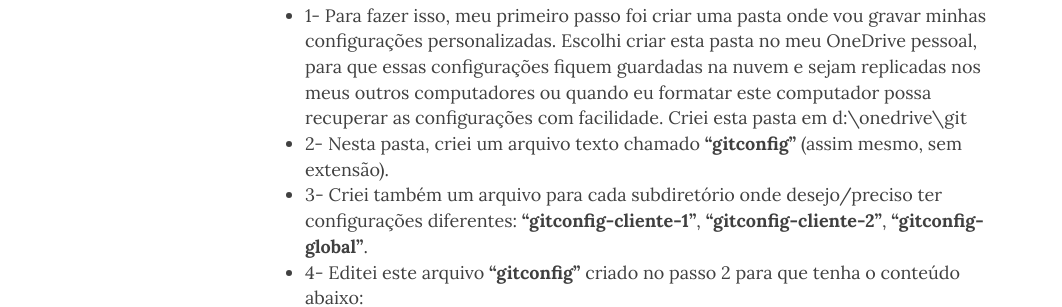
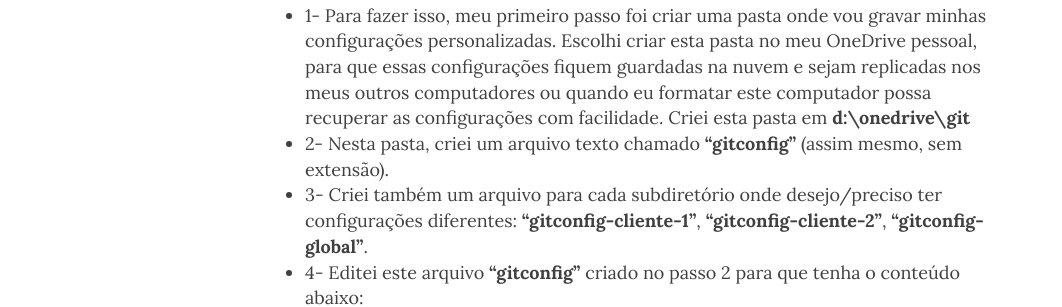
Before and after one commit to kelps/kelps.github.io, a Jekyll site: the page built from _posts/2021-08-24-git-usuario-diferente-subdiretorio.md, in a window 1280 px wide and 1400 px high, scrolled down 1027 px. Shown: the part 256-563 px from the top of the window, without its empty margins (0-1062 px from the left). Built offline with Jekyll 4.4.1, drawn with Linux system fonts in a browser that asks for light colours; nearby versions of some CDN libraries; some of the changed text lies outside the part shown.

````diff
--- a/_posts/2021-08-24-git-usuario-diferente-subdiretorio.md
+++ b/_posts/2021-08-24-git-usuario-diferente-subdiretorio.md
@@ -21,7 +21,7 @@ Supondo que tenho no meu computador a seguinte estrutura de pastas:
 
 Nesta estrutura, desejo baixar todos os repositórios de projetos de cada cliente em sua própria pasta e tudo que for github onde eu fizer contribuições pessoais, nas pasta github. Quero que todos os commits nos repositórios do github utilizem o email que uso no github e os projetos de cada cliente utilizem os e-mails que das credenciais que cada cliente me forneceu.
 
-- 1- Para fazer isso, meu primeiro passo foi criar uma pasta onde vou gravar minhas configurações personalizadas. Escolhi criar esta pasta no meu OneDrive pessoal, para que essas configurações fiquem guardadas na nuvem e sejam replicadas nos meus outros computadores ou quando eu formatar este computador possa recuperar as configurações com facilidade. Criei esta pasta em d:\onedrive\git
+- 1- Para fazer isso, meu primeiro passo foi criar uma pasta onde vou gravar minhas configurações personalizadas. Escolhi criar esta pasta no meu OneDrive pessoal, para que essas configurações fiquem guardadas na nuvem e sejam replicadas nos meus outros computadores ou quando eu formatar este computador possa recuperar as configurações com facilidade. Criei esta pasta em **d:\onedrive\git**
 - 2- Nesta pasta, criei um arquivo texto chamado **"gitconfig"** (assim mesmo, sem extensão).
 - 3- Criei também um arquivo para cada subdiretório onde desejo/preciso ter configurações diferentes: **"gitconfig-cliente-1"**, **"gitconfig-cliente-2"**, **"gitconfig-global"**.
 - 4- Editei este arquivo **"gitconfig"** criado no passo 2 para que tenha o conteúdo abaixo:
@@ -66,14 +66,14 @@ Nesta estrutura, desejo baixar todos os repositórios de projetos de cada client
 	defaultbranch = principal
 ```
 
-- 8- Editei o arquivo de configurações padrão do git do meu usuário no computador para importar o **"gitconfig"** criado acima. Este arquivo fica em **"%homepath%\.gitconfig"**. Se não existir o arquivo **".gitconfig"** na pasta **"%homepath%"** do seu computador (Windows), pode criar ele, mas isso provavelmente significa que o Git não está instalado corretamente para o usuário atual ou que não foi usado ainda. Neste arquivo eu apenas acrescentei no final as informações abaixo:
+- 8- Editei o arquivo de configurações padrão do git do meu usuário no computador para importar o **"gitconfig"** criado acima. Este arquivo fica em **"%homepath%\\.gitconfig"**. Se não existir o arquivo **".gitconfig"** na pasta **"%homepath%"** do seu computador (Windows), pode criar ele, mas isso provavelmente significa que o Git não está instalado corretamente para o usuário atual ou que não foi usado ainda. Neste arquivo eu apenas acrescentei no final as informações abaixo:
 
 ```
 [include]
 	path = d:/onedrive/git/gitconfig
 ```
 
-Após seguidos esses passos, o arquivo de configuração padrão **"%homepath%\.gitconfig"** estará importando as configurações do **"gitconfig"** que se encontra na pasta que criei no meu OneDrive. Este por usa vez, importa as configurações do arquivo **"gitconfig-global"** e logo na sequencia faz 2 importações condicionais das configurações específicas de cada cliente. A condição que criei para as importações condicionais foi com base no diretório onde cada repositório de cliente se encontra.
+Após seguidos esses passos, o arquivo de configuração padrão **"%homepath%\\.gitconfig"** estará importando as configurações do **"gitconfig"** que se encontra na pasta que criei no meu OneDrive. Este por usa vez, importa as configurações do arquivo **"gitconfig-global"** e logo na sequencia faz 2 importações condicionais das configurações específicas de cada cliente. A condição que criei para as importações condicionais foi com base no diretório onde cada repositório de cliente se encontra.
 
 Para testar se a configuração ficou correta, basta abrir um prompt de comando no diretório de qualquer repositório e executar o comando ```git config -l```. Todas as instruções de include serão exibidas, mas os conteúdos das configurações condicionais são apareceram se executar o comando em repositórios dentro dos subdiretórios dos clientes. Se executar o comando no subdiretório do cliente 1, a lista de configurações vai mostrar meu e-mail sendo definido 2 vezes, a primeira para o da configuração global e a segunda para o que está na configuração do cliente 1.
 Quaisquer configurações que possam ser realizadas nesses arquivos de configuração do git, podem ser feitas assim.
````
